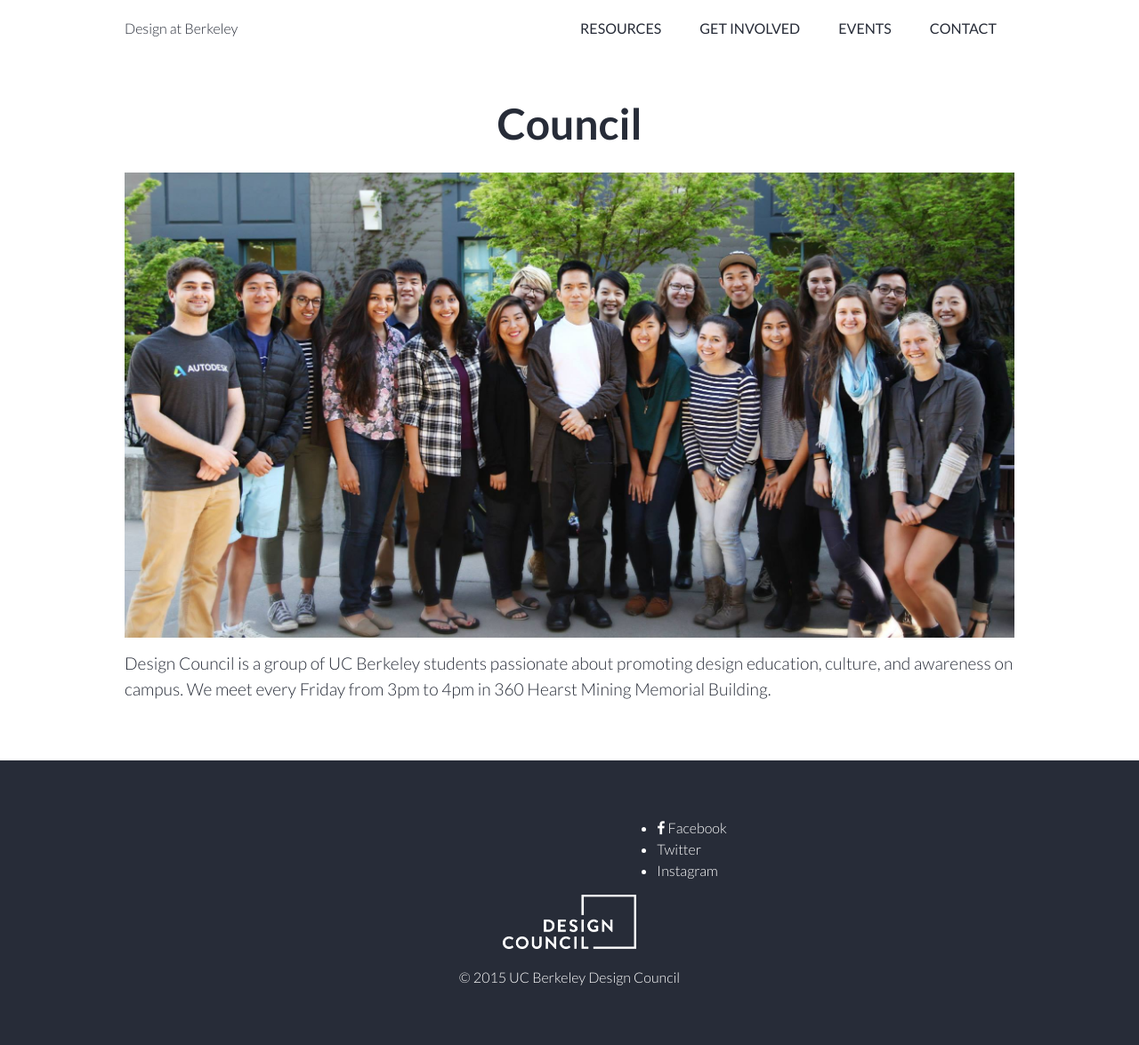
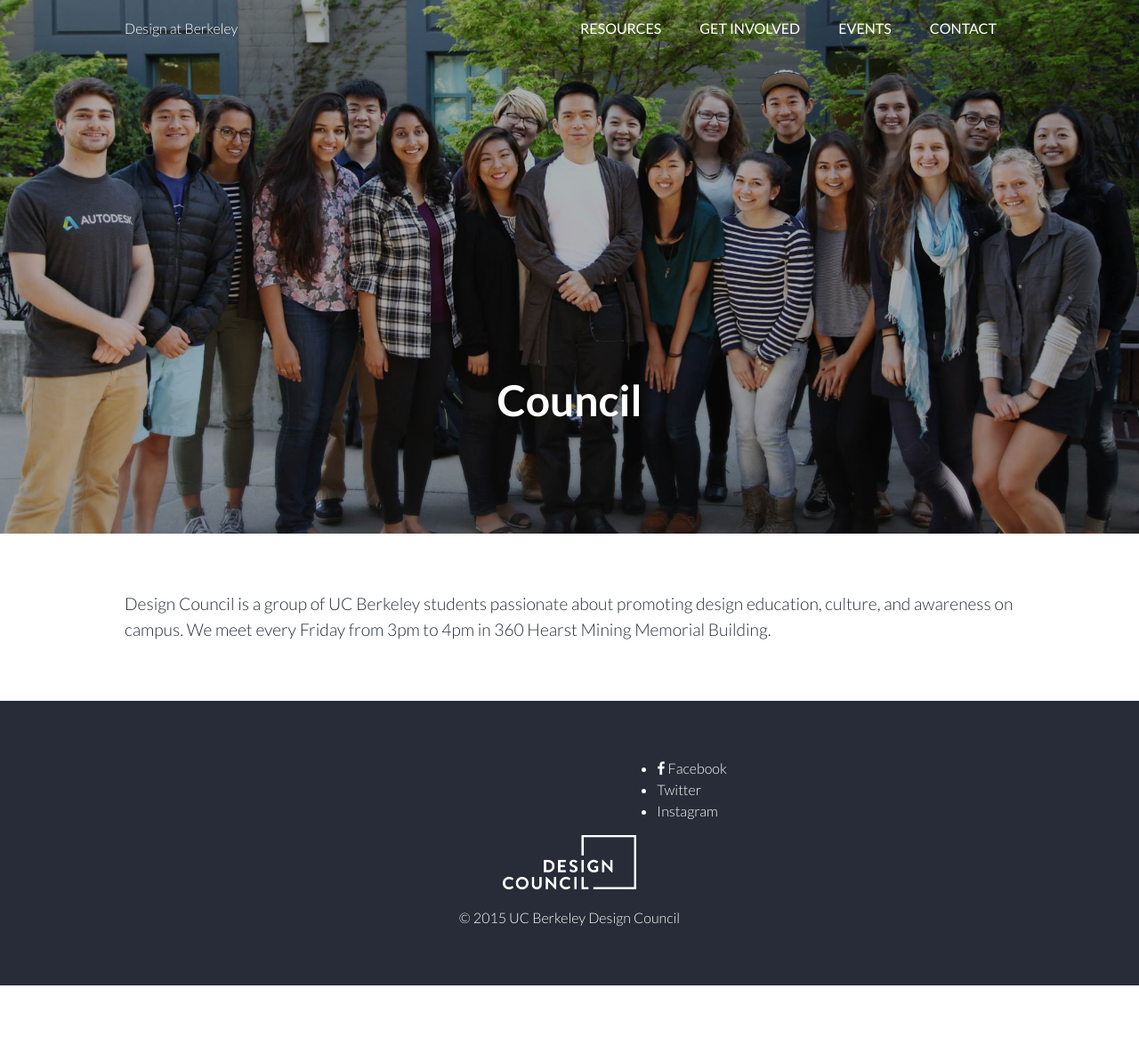
Before and after one commit to alexsg/designatberkeley, a Jekyll site: the page built from council.md, in a window 1280 px wide. Shown: the whole page at 89% size. Built offline with Jekyll 4.4.1, drawn with Linux system fonts in a browser that asks for light colours; nearby versions of some CDN libraries; after the commit the page ends 1108 px from its top, so only the background shows below that.

Commit message:
changed nav and added council hero

```diff
--- a/_layouts/home.html
+++ b/_layouts/home.html
@@ -3,14 +3,14 @@
   {% include head.html %}
   <body>
 
-	<div class="hero inverted">
+  {% include nav.html %}
+
+	<div class="hero hero-homepage inverted">
 		<div class="mid">
 			<h1>Design is</h1>
 			<span class="rotate">the perfect fusion of creativity and logic</span>
 		</div>
 	</div>
-
-  {% include nav.html %}
 
 	<section class="homepage resources inverted">
 
--- a/_layouts/info.html
+++ b/_layouts/info.html
@@ -6,9 +6,13 @@
 
   {% include nav.html %}
 
+  <div class="hero hero-council inverted">
+    <div class="mid">
+      <h1>{{ page.title }}</h1>
+    </div>
+  </div>
   <section>
     <header class="row centered">
-      <h1>{{ page.title }}</h1>
     </header>
 
     <div class="row">
--- a/_sass/_web.scss
+++ b/_sass/_web.scss
@@ -19,16 +19,130 @@ body, html {
 
 a {
   text-decoration: none;
-  color: $black;
+  color: $white;
+}
+
+
+/** NAVIGATION BAR **/
+
+nav {
+  background-color: rgba(0, 0, 0, 0);
+  z-index: 100000000;
+  height: 64px;
+  color: $white;
+
+  .row {
+    background-color: rgba(0, 0, 0, 0);
+  }
+
+  .home-link {
+    padding: $unit*4 0;
+    display: inline-block;
+    float: left;
+  }
+
+  .nav-link > a {
+    text-transform: uppercase;
+    font-weight: 500;
+    padding: $unit*4;
+  }
+
+  ul {
+    margin: 0;
+    padding: 0;
+    float: right;
+
+    li.nav-link {
+      display: inline-block;
+      padding: $unit*4 0;
+
+      &:hover {
+        background: $blue;
+
+        > a {
+          color: $black;
+        }
+      }
+    }
+  }
+}
+
+li.dropdown {
+  ul.dropdown-menu {
+    display: none;
+    visibility: hidden;
+    opacity: 0;
+    box-shadow: $box-shadow;
+    position: absolute;
+    margin-top: $unit*4;
+
+    li {
+      display: block;
+    }
+  }
+
+  &:hover {
+    ul.dropdown-menu {
+      display: block;
+      opacity: 1;
+      visibility: visible;
+      z-index: 100000000;
+
+      li {
+        background: $white;
+        padding: 4*$unit 0;
+
+        &:hover {
+          background: $blue;
+        }
+
+        a {
+          padding: 4*$unit;
+          color: $black;
+        }
+      }
+    }
+  }
+}
+
+.fixedClass {
+  position: fixed;
+  top: 0;
+  width: 100%;
+  box-shadow: $box-shadow;
+  background: $white;
+
+  @include transition(all, 0.5s, ease);
+
+  a {
+    color: $black;
+  }
 }
 
 .hero {
+  min-height: 600px;
+  margin-top: -64px;
+}
+
+.hero-homepage {
+  background: linear-gradient(
+    rgba(0, 0, 0, 0.3),
+    rgba(0, 0, 0, 0.3)
+  ),
+  url("https://scontent-ord.xx.fbcdn.net/hphotos-xaf1/t31.0-8/10636818_798585763513551_8512243890731656208_o.jpg") no-repeat center center;
+  -webkit-background-size: cover;
+  -moz-background-size: cover;
+  -o-background-size: cover;
+  background-size: cover;
+}
+
+.hero-council {
   min-height: 600px;
   background: linear-gradient(
     rgba(0, 0, 0, 0.3),
     rgba(0, 0, 0, 0.3)
   ),
-  url("https://scontent-ord.xx.fbcdn.net/hphotos-xaf1/t31.0-8/10636818_798585763513551_8512243890731656208_o.jpg") no-repeat center center;
+  url("../media/council.jpg") no-repeat center center;
   -webkit-background-size: cover;
   -moz-background-size: cover;
   -o-background-size: cover;
@@ -72,93 +186,8 @@ a {
 }
 
 
-/** NAVIGATION BAR **/
-
-nav {
-  background: $white;
-  z-index: 100000000;
-  height: 64px;
-
-  .home-link {
-    padding: $unit*4 0;
-    display: inline-block;
-    float: left;
-  }
-
-  .nav-link > a {
-    text-transform: uppercase;
-    font-weight: 500;
-    padding: $unit*4;
-  }
-
-  ul {
-    margin: 0;
-    padding: 0;
-    float: right;
-
-    li.nav-link {
-      display: inline-block;
-      padding: $unit*4 0;
-
-      &:hover {
-        background: $blue;
-
-        > a {
-          color: $white;
-        }
-      }
-
-    }
-
-    li.dropdown {
-      ul.dropdown-menu {
-        display: none;
-        visibility: hidden;
-        opacity: 0;
-        box-shadow: $box-shadow;
-        position: absolute;
-        margin-top: $unit*4;
-
-        li {
-          display: block;
-        }
-      }
-
-      &:hover {
-        ul.dropdown-menu {
-          display: block;
-          opacity: 1;
-          visibility: visible;
-          z-index: 100000000;
-
-          li {
-            background: $white;
-            padding: 4*$unit 0;
-
-            &:hover {
-              background: $blue;
-            }
-
-            a {
-              padding: 4*$unit;
-            }
-          }
-        }
-      }
-    }
-  }
-}
 
 
-
-
-
-.fixedClass {
-  position: fixed;
-  top: 0;
-  width: 100%;
-  box-shadow: $box-shadow;
-}
 
 .resources-blurb {
   padding-top: $unit*20;
--- a/council.md
+++ b/council.md
@@ -5,7 +5,5 @@ permalink: /council/
 published: true
 ---
 
-![council.jpg](/council.jpg)
-
 
 Design Council is a group of UC Berkeley students passionate about promoting design education, culture, and awareness on campus. We meet every Friday from 3pm to 4pm in 360 Hearst Mining Memorial Building.
```
Also changed, not shown: media/council.jpg (added), 3 other files.
